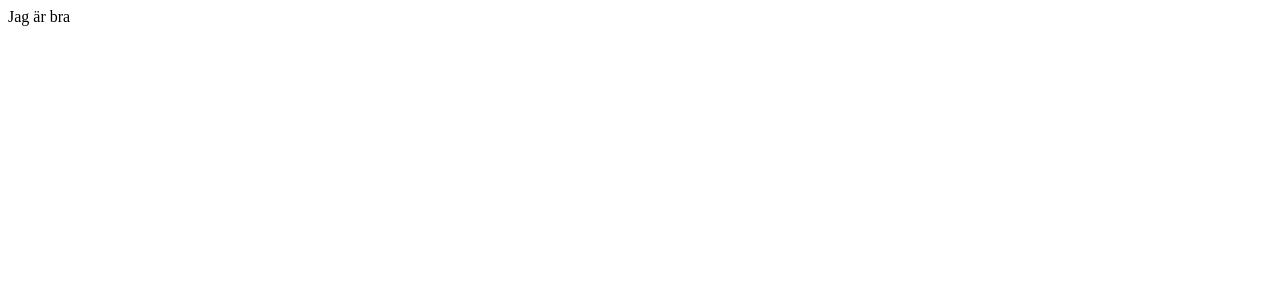
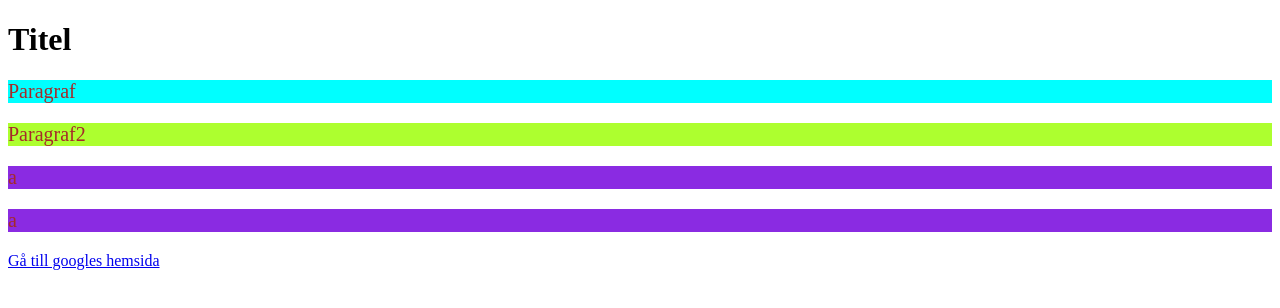
Before and after one commit to razmataz100/Frontend-1, a plain HTML site: page index.html in a window 1280 px wide. Drawn offline with Linux system fonts and the light colour scheme.

Commit message:
Added a styles sheet

```diff
--- /dev/null
+++ b/Styles.CSS
@@ -0,0 +1,17 @@
+p{
+    background-color: dodgerblue;
+    color: brown;
+    font-size: 20px;
+}
+
+#paragraf{
+    background-color: aqua;
+}
+
+.text{
+    background-color: blueviolet;
+}
+
+.text-description{
+    background-color: greenyellow;
+}
--- a/index.html
+++ b/index.html
@@ -4,8 +4,22 @@
     <meta charset="UTF-8">
     <meta name="viewport" content="width=device-width, initial-scale=1.0">
     <title>Document</title>
+
+    <link rel="stylesheet" href="Styles.CSS">
+
 </head>
 <body>
-Jag är bra
+<h1>Titel</h1>
+
+<p id="paragraf">Paragraf</p>
+
+<p class="text-description">Paragraf2</p>
+
+<p class="text">a</p>
+<p class="text">a</p>
+
+
+
+<a href="http://google.com">Gå till googles hemsida</a>
 </body>
 </html>
```
